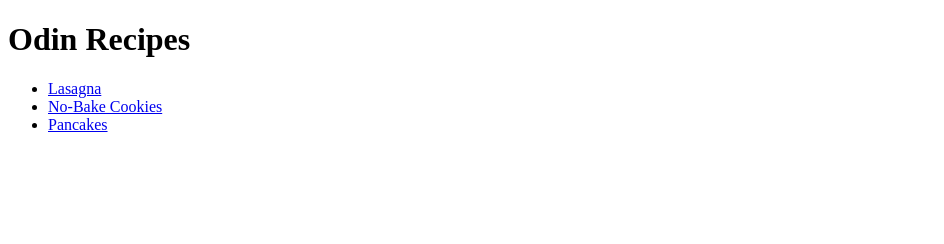
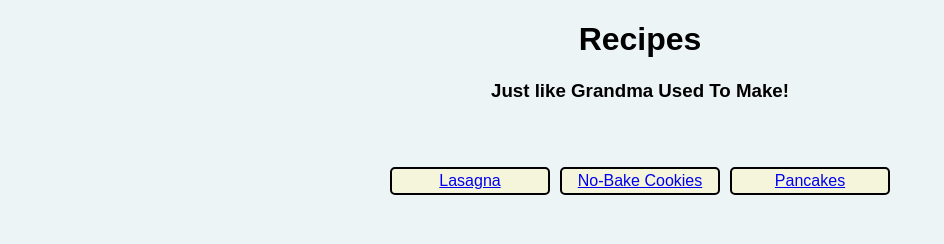
Before and after one commit to TheGreengo/odin-recipes, a plain HTML site: page index.html in a window 1280 px wide. Shown: the whole page, without its empty margins (0-944 px from the left). Drawn offline with Linux system fonts and the light colour scheme.

Commit message:
added css styling

```diff
--- a/index.html
+++ b/index.html
@@ -3,14 +3,16 @@
     <head>
         <meta charset="utf-8">
         <title>Recipes for Odin</title>
+        <link rel="stylesheet" href="style.css">
     </head>
 
     <body>
-        <h1>Odin Recipes</h1>
-        <ul>
-            <li><a href="./recipes/lasagna.html">Lasagna</a></li>
-            <li><a href="./recipes/no-bakes.html">No-Bake Cookies</a></li>
-            <li><a href="./recipes/pancakes.html">Pancakes</a></li>
-        </ul>
+        <h1>Recipes</h1>
+        <h3>Just like Grandma Used To Make!</h3>
+        <div class="container">
+            <div class="case"><a href="./recipes/lasagna.html">Lasagna</a></div>
+            <div class="case"><a href="./recipes/no-bakes.html">No-Bake Cookies</a></div>
+            <div class="case"><a href="./recipes/pancakes.html">Pancakes</a></div>
+        </div>
     </body>
 </html>
--- /dev/null
+++ b/style.css
@@ -0,0 +1,36 @@
+body
+{
+    background-color: rgb(237, 244, 245);
+    font-family: sans-serif;
+    flex-direction: column;
+}
+h1
+{
+    text-align: center;
+    font-weight: 700;
+}
+h3
+{
+    text-align: center;
+}
+.container
+{
+    justify-content: center;
+    align-items: center;
+    height: 120px;
+    display:flex;
+}
+.case
+{
+    border: 2px solid black;
+    border-radius: 5px;
+    margin: 5px;
+    padding: 3px;
+    background-color: beige;
+    width: 150px;
+    text-align: center;
+}
+a
+{
+    text-align: center;
+}
```
